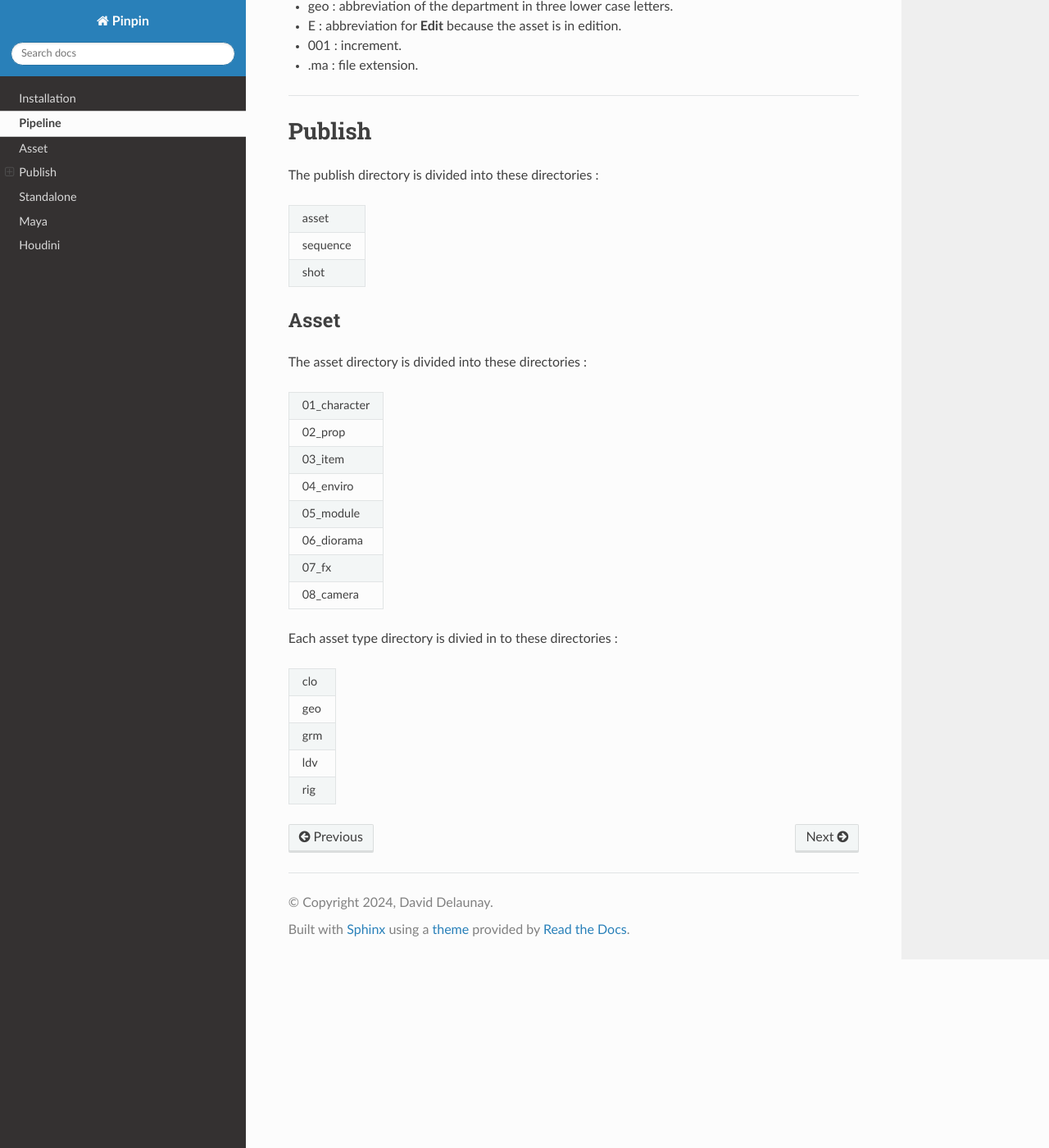
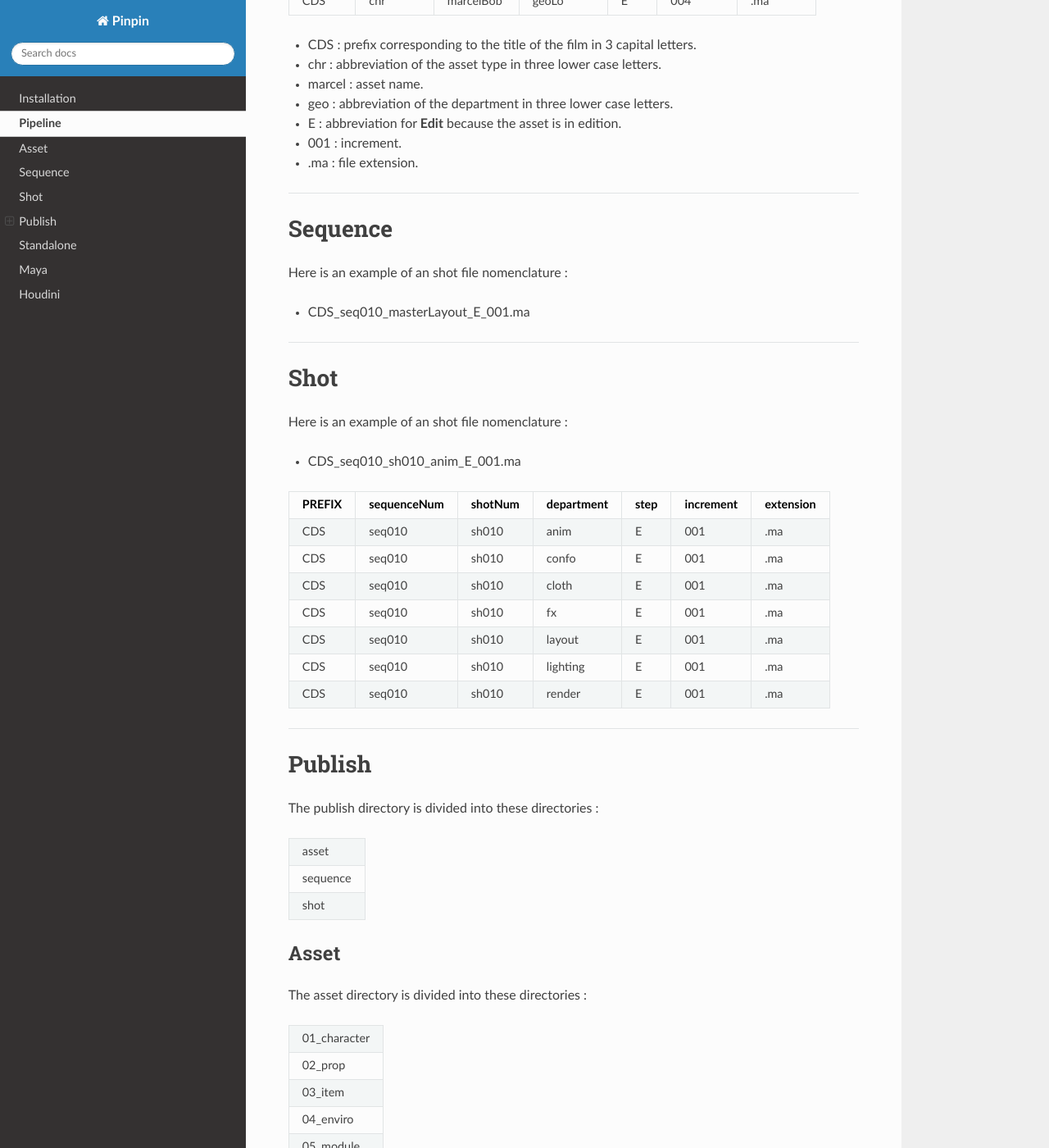
Before and after one commit to DavidDelaunay43/Pinpin, a Sphinx documentation site: the page built from documentation/source/pipeline.rst, in a window 1280 px wide and 1400 px high, scrolled down 2405 px. Shown: the whole window at 82% size. Built offline with Sphinx 7.4.7 and the Read the Docs theme 2.0.0, drawn with Linux system fonts in a browser that asks for light colours; some of the changed text lies outside the part shown.

Commit message:
update doc

```diff
--- a/documentation/html/genindex.html
+++ b/documentation/html/genindex.html
@@ -45,6 +45,8 @@
 <li class="toctree-l1"><a class="reference internal" href="installation.html">Installation</a></li>
 <li class="toctree-l1"><a class="reference internal" href="pipeline.html">Pipeline</a></li>
 <li class="toctree-l1"><a class="reference internal" href="pipeline.html#asset">Asset</a></li>
+<li class="toctree-l1"><a class="reference internal" href="pipeline.html#sequence">Sequence</a></li>
+<li class="toctree-l1"><a class="reference internal" href="pipeline.html#shot">Shot</a></li>
 <li class="toctree-l1"><a class="reference internal" href="pipeline.html#publish">Publish</a></li>
 <li class="toctree-l1"><a class="reference internal" href="standalone.html">Standalone</a></li>
 <li class="toctree-l1"><a class="reference internal" href="maya.html">Maya</a></li>
--- a/documentation/html/index.html
+++ b/documentation/html/index.html
@@ -47,6 +47,8 @@
 <li class="toctree-l1"><a class="reference internal" href="installation.html">Installation</a></li>
 <li class="toctree-l1"><a class="reference internal" href="pipeline.html">Pipeline</a></li>
 <li class="toctree-l1"><a class="reference internal" href="pipeline.html#asset">Asset</a></li>
+<li class="toctree-l1"><a class="reference internal" href="pipeline.html#sequence">Sequence</a></li>
+<li class="toctree-l1"><a class="reference internal" href="pipeline.html#shot">Shot</a></li>
 <li class="toctree-l1"><a class="reference internal" href="pipeline.html#publish">Publish</a></li>
 <li class="toctree-l1"><a class="reference internal" href="standalone.html">Standalone</a></li>
 <li class="toctree-l1"><a class="reference internal" href="maya.html">Maya</a></li>
@@ -89,6 +91,8 @@
 <li class="toctree-l1"><a class="reference internal" href="installation.html">Installation</a></li>
 <li class="toctree-l1"><a class="reference internal" href="pipeline.html">Pipeline</a></li>
 <li class="toctree-l1"><a class="reference internal" href="pipeline.html#asset">Asset</a></li>
+<li class="toctree-l1"><a class="reference internal" href="pipeline.html#sequence">Sequence</a></li>
+<li class="toctree-l1"><a class="reference internal" href="pipeline.html#shot">Shot</a></li>
 <li class="toctree-l1"><a class="reference internal" href="pipeline.html#publish">Publish</a><ul>
 <li class="toctree-l2"><a class="reference internal" href="pipeline.html#id2">Asset</a></li>
 </ul>
--- a/documentation/html/search.html
+++ b/documentation/html/search.html
@@ -48,6 +48,8 @@
 <li class="toctree-l1"><a class="reference internal" href="installation.html">Installation</a></li>
 <li class="toctree-l1"><a class="reference internal" href="pipeline.html">Pipeline</a></li>
 <li class="toctree-l1"><a class="reference internal" href="pipeline.html#asset">Asset</a></li>
+<li class="toctree-l1"><a class="reference internal" href="pipeline.html#sequence">Sequence</a></li>
+<li class="toctree-l1"><a class="reference internal" href="pipeline.html#shot">Shot</a></li>
 <li class="toctree-l1"><a class="reference internal" href="pipeline.html#publish">Publish</a></li>
 <li class="toctree-l1"><a class="reference internal" href="standalone.html">Standalone</a></li>
 <li class="toctree-l1"><a class="reference internal" href="maya.html">Maya</a></li>
--- a/documentation/html/searchindex.js
+++ b/documentation/html/searchindex.js
@@ -1 +1 @@
-Search.setIndex({"alltitles": {"Pinpin 1.1.4 Documentation": [[0, "pinpin-1-1-4-documentation"]]}, "docnames": ["index"], "envversion": {"sphinx": 61, "sphinx.domains.c": 3, "sphinx.domains.changeset": 1, "sphinx.domains.citation": 1, "sphinx.domains.cpp": 9, "sphinx.domains.index": 1, "sphinx.domains.javascript": 3, "sphinx.domains.math": 2, "sphinx.domains.python": 4, "sphinx.domains.rst": 2, "sphinx.domains.std": 2}, "filenames": ["index.rst"], "indexentries": {}, "objects": {}, "objnames": {}, "objtypes": {}, "terms": {"2023": 0, "2024": 0, "asset": 0, "creat": 0, "demo": 0, "esma": 0, "film": 0, "github": 0, "houdini": 0, "i": 0, "instal": 0, "link": 0, "manag": 0, "maya": 0, "montpelli": 0, "pipelin": 0, "publish": 0, "quick": 0, "repositori": 0, "standalon": 0, "video": 0}, "titles": ["Pinpin 1.1.4 Documentation"], "titleterms": {"1": 0, "4": 0, "document": 0, "pinpin": 0}})
+Search.setIndex({"alltitles": {"Pinpin 1.1.4 Documentation": [[0, "pinpin-1-1-4-documentation"]]}, "docnames": ["index"], "envversion": {"sphinx": 61, "sphinx.domains.c": 3, "sphinx.domains.changeset": 1, "sphinx.domains.citation": 1, "sphinx.domains.cpp": 9, "sphinx.domains.index": 1, "sphinx.domains.javascript": 3, "sphinx.domains.math": 2, "sphinx.domains.python": 4, "sphinx.domains.rst": 2, "sphinx.domains.std": 2}, "filenames": ["index.rst"], "indexentries": {}, "objects": {}, "objnames": {}, "objtypes": {}, "terms": {"2023": 0, "2024": 0, "asset": 0, "creat": 0, "demo": 0, "esma": 0, "film": 0, "github": 0, "houdini": 0, "i": 0, "instal": 0, "link": 0, "manag": 0, "maya": 0, "montpelli": 0, "pipelin": 0, "publish": 0, "quick": 0, "repositori": 0, "sequenc": 0, "shot": 0, "standalon": 0, "video": 0}, "titles": ["Pinpin 1.1.4 Documentation"], "titleterms": {"1": 0, "4": 0, "document": 0, "pinpin": 0}})
--- a/documentation/source/pipeline.rst
+++ b/documentation/source/pipeline.rst
@@ -8,32 +8,34 @@ Pipeline
 
 Here is the structure of the parent directories of an ESMA Montpellier film:
 
-* <FILM_NAME>
-    * **.pinpin_data**
-    * 00_managment
-    * 01_externalData
-    * 02_ressources
-    * 03_preprod
-    * 04_asset
-    * 05_sequence
-    * 06_shot
-    * 07_comp
-    * 08_editing
-    * 09_publish
-    * 10_texture
-    * 11_cache
-    * 12_test
-    * 13_jury
-    * 14_com
+.. list-table::
 
-When you set your project, Pinpin will copy this directory to the root of the project :
+    * - **.pinpin_data**
+    * - 00_managment
+    * - 01_externalData
+    * - 02_ressources
+    * - 03_preprod
+    * - 04_asset
+    * - 05_sequence
+    * - 06_shot
+    * - 07_comp
+    * - 08_editing
+    * - 09_publish
+    * - 10_texture
+    * - 11_cache
+    * - 12_test
+    * - 13_jury
+    * - 14_com
 
-* **.pinpin_data**
-    * **preview**
-    * **icons**
-    * **file_data.json**
-    * **prefix.json**
-    * **variants.json**
+When you set your project, Pinpin will copy this directory **.pinpin_data** to the root of the project :
+
+.. list-table::
+
+    * - **preview**
+    * - **icons**
+    * - **file_data.json**
+    * - **prefix.json**
+    * - **variants.json**
 
 ------------
 
@@ -135,6 +137,84 @@ Here is an example of an asset file nomenclature :
 
 ------------
 
+Sequence
+========
+
+Here is an example of an shot file nomenclature :
+
+* CDS_seq010_masterLayout_E_001.ma
+
+------------
+
+Shot
+====
+
+Here is an example of an shot file nomenclature :
+
+* CDS_seq010_sh010_anim_E_001.ma
+
+.. list-table::
+   :header-rows: 1
+
+   * - PREFIX
+     - sequenceNum
+     - shotNum
+     - department
+     - step
+     - increment
+     - extension
+   * - CDS
+     - seq010
+     - sh010
+     - anim
+     - E
+     - 001
+     - .ma
+   * - CDS
+     - seq010
+     - sh010
+     - confo
+     - E
+     - 001
+     - .ma
+   * - CDS
+     - seq010
+     - sh010
+     - cloth
+     - E
+     - 001
+     - .ma
+   * - CDS
+     - seq010
+     - sh010
+     - fx
+     - E
+     - 001
+     - .ma
+   * - CDS
+     - seq010
+     - sh010
+     - layout
+     - E
+     - 001
+     - .ma
+   * - CDS
+     - seq010
+     - sh010
+     - lighting
+     - E
+     - 001
+     - .ma
+   * - CDS
+     - seq010
+     - sh010
+     - render
+     - E
+     - 001
+     - .ma
+
+------------
+
 Publish
 =======
 
```
Also changed, not shown: 2 other files.
